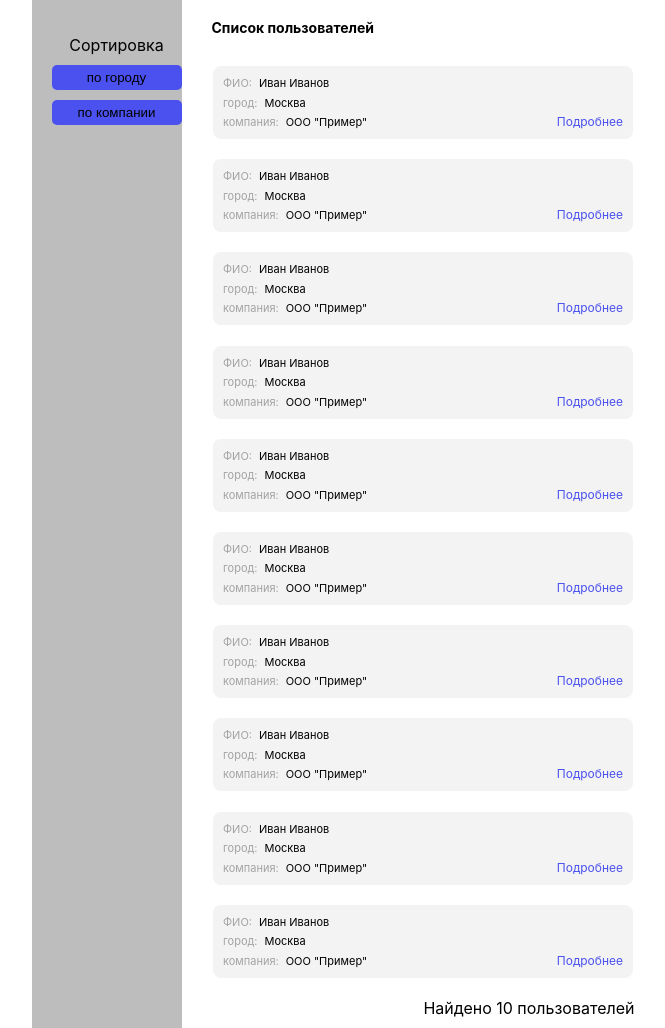
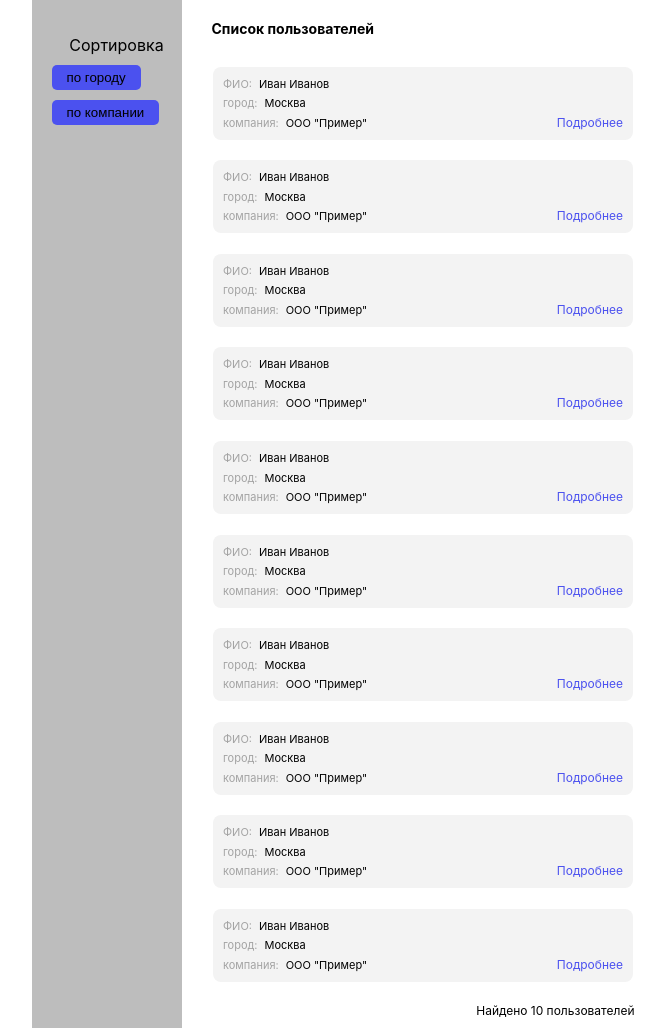
Before and after one commit to Ankook/roox-test-app, a React (Create React App) app in the folder my-app/: page / in a window 1280 px wide. Shown: the whole page, without its empty margins (277-942 px from the left). Built offline with nearby package versions, Linux system fonts and the light colour scheme.

Commit message:
fixing sidebar and user markup components

```diff
--- a/my-app/src/components/Ui-kit/button/button.module.scss
+++ b/my-app/src/components/Ui-kit/button/button.module.scss
@@ -2,6 +2,7 @@
   border-radius: 5px;
   border: none;
   min-height: 24.12px;
+  width: fit-content;
   padding: 5px 15px;
 }
 
--- a/my-app/src/components/Users/User/user.module.scss
+++ b/my-app/src/components/Users/User/user.module.scss
@@ -37,8 +37,6 @@
   }
 }
 
-
-
 .more {
   display: flex;
   align-items: flex-end;
--- a/my-app/src/components/sidebar/Sidebar.tsx
+++ b/my-app/src/components/sidebar/Sidebar.tsx
@@ -11,7 +11,7 @@ interface TitleProps {
 const Sidebar: FC<TitleProps> = ({ title}) => {
   return (
     <div className={styles.sidebar}>
-      <span>Cортировка</span>
+      <span className={styles.sortTitle}>Cортировка</span>
       <Button text="по городу" theme={Themes.eggPlant} />
       <Button text="по компании" theme={Themes.eggPlant} />
     </div>
--- a/my-app/src/components/sidebar/sidebar.module.scss
+++ b/my-app/src/components/sidebar/sidebar.module.scss
@@ -6,8 +6,12 @@
   height: 1028px;
   box-sizing: border-box;
   padding: 35px 0px 0px 20px;
+
+  .sortTitle  {
+
+  }
 }
 
-.sidebar > * {
+.sidebar > *:not(:last-child) {
   margin-bottom: 10px;
 }
--- a/my-app/src/components/users/users.module.scss
+++ b/my-app/src/components/users/users.module.scss
@@ -20,5 +20,6 @@
 
   .usersCount {
     align-self: flex-end;
+    font-size: 12px;
   }
 }
```
